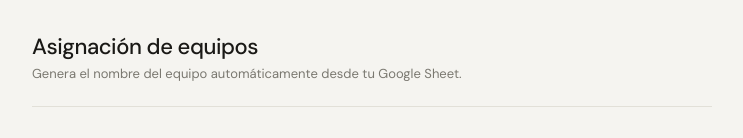
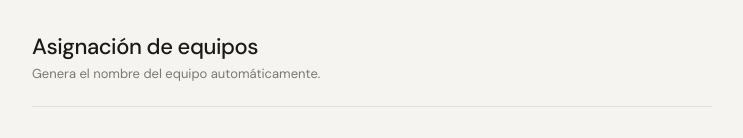
Before and after one commit to JonathanMG1/asignacion-nombre, a plain HTML site: page index.html in a window 1280 px wide. Shown: the top 138 px of the page, without its empty margins (268-1011 px from the left). Drawn offline with nearby package versions, Linux system fonts and the light colour scheme.

Commit message:
Update index.html

```diff
--- a/index.html
+++ b/index.html
@@ -15,7 +15,7 @@
   <div class="page">
     <header>
       <h1>Asignación de equipos</h1>
-      <p>Genera el nombre del equipo automáticamente desde tu Google Sheet.</p>
+      <p>Genera el nombre del equipo automáticamente.</p>
     </header>
 
     <div class="card">
```
